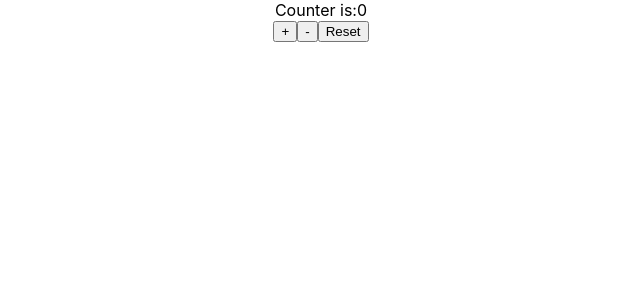
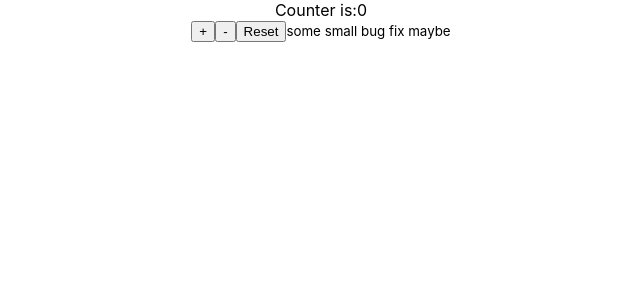
Before and after one commit to kwaoquaye/rtl-with-gitex, a React (Create React App) app: page / in a window 1280 px wide. Shown: the top 300 px of the page, without its empty margins (319-959 px from the left). Built offline with nearby package versions, Linux system fonts and the light colour scheme.

Commit message:
fix: :bug: small bugfix: well kindda
A more descriptive form? Well it was a long winding day that I tried to create a bug to see gitex in action

```diff
--- a/src/App.js
+++ b/src/App.js
@@ -6,6 +6,7 @@ function App() {
   return (
     <div className="App">
       <Counter />
+      <small>some small bug fix maybe</small>
     </div>
   );
 }
```
